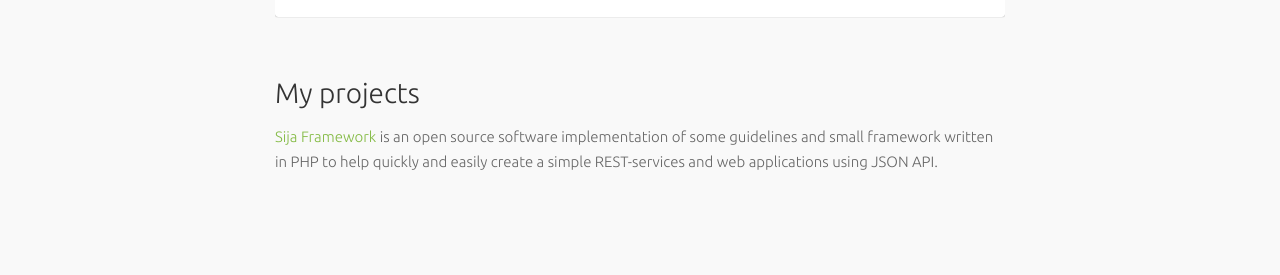
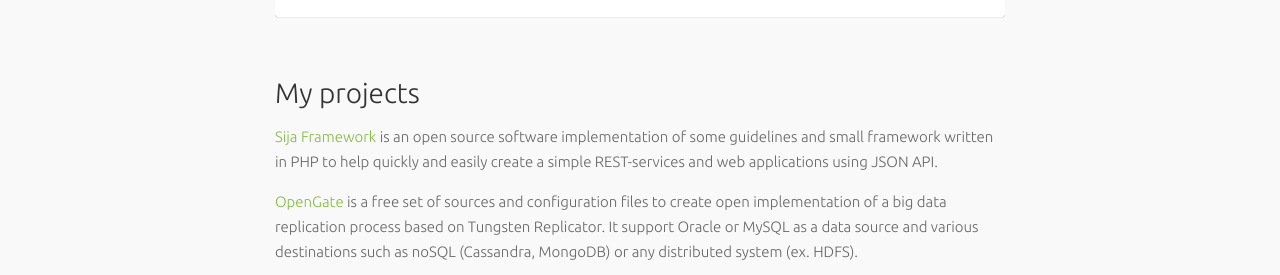
Before and after one commit to chermenin/chermenin.github.io, a plain HTML site: page index.html in a window 1280 px wide. Shown: the part 677-952 px from the top of the page. Drawn offline with Linux system fonts and the light colour scheme.

Commit message:
Update index.html

```diff
--- a/index.html
+++ b/index.html
@@ -49,6 +49,9 @@
 			<p>
 				<a href="/sija">Sija Framework</a>  is an open source software implementation of some guidelines and small framework written in PHP to help quickly and easily create a simple REST-services and web applications using JSON API.
 			</p>
+			<p>
+				<a href="https://github.com/chermenin/open-gate">OpenGate</a>  is a free set of sources and configuration files to create open implementation of a big data replication process based on Tungsten Replicator. It support Oracle or MySQL as a data source and various destinations such as noSQL (Cassandra, MongoDB) or any distributed system (ex. HDFS).
+			</p>
 		</section>
 
 	</div>
```
